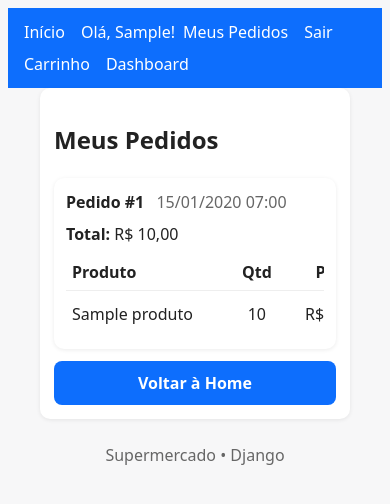
After one commit to domingues497/supermercado, a Django app: page /pedidos/ in a window 390 px wide. The commit adds this page. Shown: the top 504 px of the page. Run offline with Django 5.2, Linux system fonts and the light colour scheme; a user stored in the database is signed in; tables that the repository leaves empty hold one stand-in row (values such as "Sample post"); some libraries are stand-ins or nearby versions.

Commit message:
Funcionalidades: Adição de middleware para histórico de pedidos, consulta de CEP e logout por inatividade
- Implementação de página de histórico de pedidos com rastreamento do status de pedidos em espera
- Adição de endpoint de API para consulta de CEP com fallback para ViaCEP e BrasilAPI
- Introdução de middleware de logout por inatividade para tempo limite de sessão
- Aprimoramento da validação de e-mail e verificação de CPF no formulário de cadastro
- Melhoria do design responsivo e adição de classe de contêiner

```diff
--- a/loja/forms.py
+++ b/loja/forms.py
@@ -173,8 +173,9 @@ class CadastroClienteForm(UserCreationForm):
         return cpf_limpo
 
     def clean_email(self):
-        email = self.cleaned_data.get('email')
-        if User.objects.filter(email=email).exists():
+        email = (self.cleaned_data.get('email') or '').strip()
+        # Unicidade case-insensitive
+        if User.objects.filter(email__iexact=email).exists():
             raise forms.ValidationError("Este e-mail já está cadastrado.")
         return email
 
--- a/loja/models.py
+++ b/loja/models.py
@@ -102,6 +102,7 @@ class VendaItem(models.Model):
     produto = models.ForeignKey(Produto, on_delete=models.PROTECT)
     quantidade = models.IntegerField()
     preco_unit = models.DecimalField(max_digits=10, decimal_places=2)
+    backorder = models.BooleanField(default=False)
 
     class Meta:
         constraints = [
--- a/loja/urls.py
+++ b/loja/urls.py
@@ -3,6 +3,8 @@ from . import views
 
 urlpatterns = [
     path('', views.home, name='home'),
+    path('pedidos/', views.meus_pedidos, name='meus_pedidos'),
+    path('api/cep/<str:cep>/', views.cep_lookup, name='cep_lookup'),
     path('cadastro/', views.cadastro_view, name='cadastro'),
     path('login/', views.login_view, name='login'),
     path('logout/', views.logout_view, name='logout'),
--- a/loja/views.py
+++ b/loja/views.py
@@ -1,11 +1,16 @@
 from django.shortcuts import render, redirect
 from django.http import HttpResponseForbidden
+from django.http import JsonResponse
 from django.contrib.auth.decorators import login_required
 from django.contrib.auth import authenticate, login, logout
 from django.contrib import messages
 from django.urls import reverse
 from django.db import transaction
 from decimal import Decimal
+import json
+import re
+from urllib.request import urlopen
+from urllib.error import URLError
 from .models import Produto, Venda, VendaItem, Cliente
 from .forms import CadastroClienteForm, LoginForm
 
@@ -13,6 +18,70 @@ from .forms import CadastroClienteForm, LoginForm
 def home(request):
     produtos = Produto.objects.all().order_by('nome')
     return render(request, 'landing.html', { 'produtos': produtos })
+
+
+@login_required
+def meus_pedidos(request):
+    # Lista as vendas do usuário autenticado com seus itens
+    vendas = (
+        Venda.objects.filter(usuario=request.user)
+        .order_by('-criado_em')
+        .prefetch_related('itens', 'itens__produto')
+    )
+    return render(request, 'pedidos.html', { 'vendas': vendas })
+
+
+# --- CEP Lookup helpers ---
+def _fetch_cep_viacep(cep):
+    try:
+        with urlopen(f'https://viacep.com.br/ws/{cep}/json/', timeout=4) as resp:
+            data = json.loads(resp.read().decode('utf-8'))
+            if data.get('erro'):
+                return None
+            return {
+                'logradouro': data.get('logradouro', ''),
+                'bairro': data.get('bairro', ''),
+                'cidade': data.get('localidade', ''),
+                'estado': data.get('uf', ''),
+            }
+    except URLError:
+        return None
+    except Exception:
+        return None
+
+
+def _fetch_cep_brasilapi(cep):
+    try:
+        with urlopen(f'https://brasilapi.com.br/api/cep/v2/{cep}', timeout=4) as resp:
+            data = json.loads(resp.read().decode('utf-8'))
+            if 'message' in data:
+                return None
+            return {
+                'logradouro': data.get('street', ''),
+                'bairro': data.get('neighborhood', ''),
+                'cidade': data.get('city', ''),
+                'estado': data.get('state', ''),
+            }
+    except URLError:
+        return None
+    except Exception:
+        return None
+
+
+def buscar_cep(cep):
+    """Busca CEP com fallback entre ViaCEP e BrasilAPI."""
+    cep_digits = re.sub(r'\D', '', cep)
+    if len(cep_digits) != 8:
+        return None
+    return _fetch_cep_viacep(cep_digits) or _fetch_cep_brasilapi(cep_digits)
+
+
+def cep_lookup(request, cep):
+    """Endpoint JSON para buscar endereço por CEP."""
+    result = buscar_cep(cep)
+    if not result:
+        return JsonResponse({'error': 'CEP inválido ou não encontrado'}, status=404)
+    return JsonResponse({'cep': re.sub(r'\D', '', cep), **result})
 
 
 def cadastro_view(request):
@@ -78,9 +147,21 @@ def login_view(request):
                 login(request, user)
                 messages.success(request, f'Bem-vindo, {user.first_name or user.username}!')
 
-                # Redireciona para onde estava tentando ir ou para home
-                next_url = request.GET.get('next', 'home')
-                return redirect(next_url)
+                # Redireciona para 'next' se presente
+                next_url = request.GET.get('next')
+                if next_url:
+                    return redirect(next_url)
+
+                # Se for admin/staff ou e-mail específico, leva para o Django Admin
+                try:
+                    user_email = (user.email or '').lower()
+                except Exception:
+                    user_email = ''
+                if user.is_superuser or user.is_staff or user_email == 'admin@supermercado.local':
+                    return redirect(reverse('admin:index'))
+
+                # Caso padrão: home
+                return redirect('home')
             else:
                 messages.error(request, 'Usuário ou senha incorretos.')
     else:
@@ -267,7 +348,8 @@ def carrinho_finalizar(request):
         return redirect(reverse('cadastro'))
 
     total = Decimal('0.00')
-    itens_validos = []
+    itens_validos = []  # (produto, qtd_int, preco, backorder)
+    itens_em_falta = []
     for pid_str, qtd in carrinho.items():
         try:
             produto = Produto.objects.get(id=int(pid_str))
@@ -278,31 +360,35 @@ def carrinho_finalizar(request):
             continue
         preco = Decimal(str(produto.preco_unit))
         subtotal = preco * qtd_int
-        # Valida estoque antes de prosseguir
-        if produto.estoque is not None and produto.estoque < qtd_int:
-            messages.error(request, f'Estoque insuficiente para "{produto.nome}". Disponível: {produto.estoque}, solicitado: {qtd_int}.')
-            return redirect(reverse('carrinho'))
+        # Se estoque for insuficiente, permite compra e marca para entrega posterior
+        backorder = produto.estoque < qtd_int
+        if backorder:
+            itens_em_falta.append(produto)
         total += subtotal
-        itens_validos.append((produto, qtd_int, preco))
+        itens_validos.append((produto, qtd_int, preco, backorder))
 
     venda = Venda.objects.create(
         usuario=request.user if request.user.is_authenticated else None,
         total=total
     )
-    for produto, qtd_int, preco in itens_validos:
+    for produto, qtd_int, preco, backorder in itens_validos:
         VendaItem.objects.create(
             venda=venda,
             produto=produto,
             quantidade=qtd_int,
-            preco_unit=preco
+            preco_unit=preco,
+            backorder=backorder
         )
-        # Decrementa estoque
+        # Decrementa estoque (não permitindo negativo)
         produto.estoque = max(0, (produto.estoque or 0) - qtd_int)
         produto.save(update_fields=['estoque'])
 
     # Limpa carrinho após finalizar
     request.session['carrinho'] = {}
     messages.success(request, 'Compra finalizada com sucesso!')
+    if itens_em_falta:
+        nomes = ', '.join(p.nome for p in itens_em_falta)
+        messages.warning(request, f'Os produtos {nomes} estão em falta e serão entregues posteriormente.')
     return redirect(reverse('home'))
 
 
--- a/static/css/main.css
+++ b/static/css/main.css
@@ -36,6 +36,8 @@ nav a:hover { text-decoration: underline; }
 
 main { max-width: 960px; margin: 24px auto; padding: 0 16px; }
 
+.container { max-width: 960px; margin: 0 auto; padding: 0 16px; }
+
 .card {
   background: var(--card);
   border-radius: var(--radius);
@@ -73,3 +75,25 @@ button, input[type="submit"] {
   cursor: pointer;
 }
 button:hover, input[type="submit"]:hover { filter: brightness(0.95); }
+
+/* Navegação responsiva */
+nav { display: flex; flex-wrap: wrap; gap: 8px; align-items: center; }
+
+/* Tabelas responsivas */
+.table-responsive { width: 100%; overflow-x: auto; }
+.table-responsive table { width: 100%; min-width: 600px; }
+
+/* Media queries para responsividade */
+@media (max-width: 768px) {
+  header { padding: 12px 16px; }
+  main { margin: 16px auto; padding: 0 12px; }
+  .card { padding: 16px; border-radius: 10px; }
+  .btn { width: 100%; text-align: center; }
+}
+
+@media (max-width: 480px) {
+  nav a { margin-right: 8px; font-weight: 500; }
+  .card { padding: 14px; }
+  label { font-size: 0.95rem; }
+  input[type="text"], input[type="password"], input[type="email"], input[type="number"] { font-size: 0.95rem; }
+}
--- a/templates/base.html
+++ b/templates/base.html
@@ -15,6 +15,7 @@
       <a href="/">Início</a>
       {% if request.user.is_authenticated %}
         <span>Olá, {{ request.user.first_name|default:request.user.username }}!</span>
+        <a href="{% url 'meus_pedidos' %}">Meus Pedidos</a>
         <a href="{% url 'logout' %}">Sair</a>
       {% else %}
         <a href="{% url 'login' %}">Login</a>
@@ -26,7 +27,7 @@
       {% endif %}
     </nav>
   </header>
-  <main>
+  <main class="container">
     {% if messages %}
     <div style="max-width:900px;margin:12px auto;padding:8px 12px;border:1px solid #ddd;border-radius:8px;background:#f9f9f9;">
       {% for message in messages %}
@@ -39,5 +40,23 @@
   <footer>
     Supermercado • Django
   </footer>
+  <script>
+    // Logout automático por inatividade no cliente (complementa o middleware)
+    (function() {
+      var TIMEOUT_MS = 15 * 60 * 1000; // 15 minutos
+      var timer;
+      var reset = function() {
+        clearTimeout(timer);
+        timer = setTimeout(function() {
+          // Redireciona para logout mantendo destino
+          window.location.href = "{% url 'logout' %}?next={{ request.path }}";
+        }, TIMEOUT_MS);
+      };
+      ['click','mousemove','keydown','touchstart','scroll'].forEach(function(evt) {
+        window.addEventListener(evt, reset, { passive: true });
+      });
+      reset();
+    })();
+  </script>
 </body>
 </html>
--- /dev/null
+++ b/templates/pedidos.html
@@ -0,0 +1,61 @@
+{% extends 'base.html' %}
+{% block title %}Meus Pedidos{% endblock %}
+{% block content %}
+<div class="container">
+  <div class="card">
+    <h2>Meus Pedidos</h2>
+    {% if vendas %}
+      <ul style="list-style:none;padding:0;margin:0;display:flex;flex-direction:column;gap:12px;">
+        {% for venda in vendas %}
+          <li class="card" style="padding:12px;">
+            <div style="display:flex;justify-content:space-between;align-items:center;flex-wrap:wrap;gap:8px;">
+              <div>
+                <strong>Pedido #{{ venda.id }}</strong>
+                <span style="color:#666;margin-left:8px;">{{ venda.criado_em|date:"d/m/Y H:i" }}</span>
+              </div>
+              <div>
+                <strong>Total:</strong> R$ {{ venda.total|floatformat:2 }}
+              </div>
+            </div>
+            <div class="table-responsive" style="margin-top:8px;">
+              <table style="width:100%;border-collapse:collapse;">
+                <thead>
+                  <tr>
+                    <th style="text-align:left;padding:6px;border-bottom:1px solid #eee;">Produto</th>
+                    <th style="text-align:center;padding:6px;border-bottom:1px solid #eee;">Qtd</th>
+                    <th style="text-align:right;padding:6px;border-bottom:1px solid #eee;">Preço</th>
+                    <th style="text-align:right;padding:6px;border-bottom:1px solid #eee;">Subtotal</th>
+                    <th style="text-align:center;padding:6px;border-bottom:1px solid #eee;">Status</th>
+                  </tr>
+                </thead>
+                <tbody>
+                  {% for item in venda.itens.all %}
+                  <tr>
+                    <td style="padding:6px;">{{ item.produto.nome }}</td>
+                    <td style="padding:6px;text-align:center;">{{ item.quantidade }}</td>
+                    <td style="padding:6px;text-align:right;">R$ {{ item.preco_unit|floatformat:2 }}</td>
+                    <td style="padding:6px;text-align:right;">R$ {{ item.subtotal|floatformat:2 }}</td>
+                    <td style="padding:6px;text-align:center;">
+                      {% if item.backorder %}
+                        <span style="display:inline-block;padding:4px 8px;border-radius:12px;background:#fff3cd;color:#856404;border:1px solid #ffeeba;">Entrega posterior</span>
+                      {% else %}
+                        <span style="display:inline-block;padding:4px 8px;border-radius:12px;background:#e2f0d9;color:#155724;border:1px solid #c3e6cb;">Entregue no prazo</span>
+                      {% endif %}
+                    </td>
+                  </tr>
+                  {% endfor %}
+                </tbody>
+              </table>
+            </div>
+          </li>
+        {% endfor %}
+      </ul>
+    {% else %}
+      <p>Você ainda não tem pedidos.</p>
+    {% endif %}
+    <div style="margin-top:12px;">
+      <a class="btn" href="{% url 'home' %}">Voltar à Home</a>
+    </div>
+  </div>
+</div>
+{% endblock %}
```
Also changed, not shown: config/settings.py (+7 -0 lines), loja/middleware.py (added, +44 -0 lines), templates/cadastro.html (+74 -0 lines), loja/migrations/0005_remove_cliente_check_cpf_format_vendaitem_backorder_and_more.py (added).
